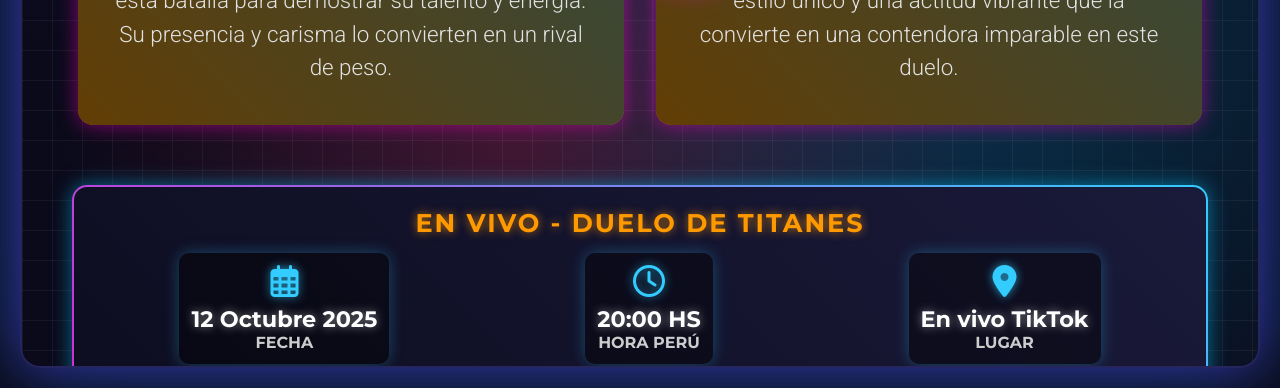
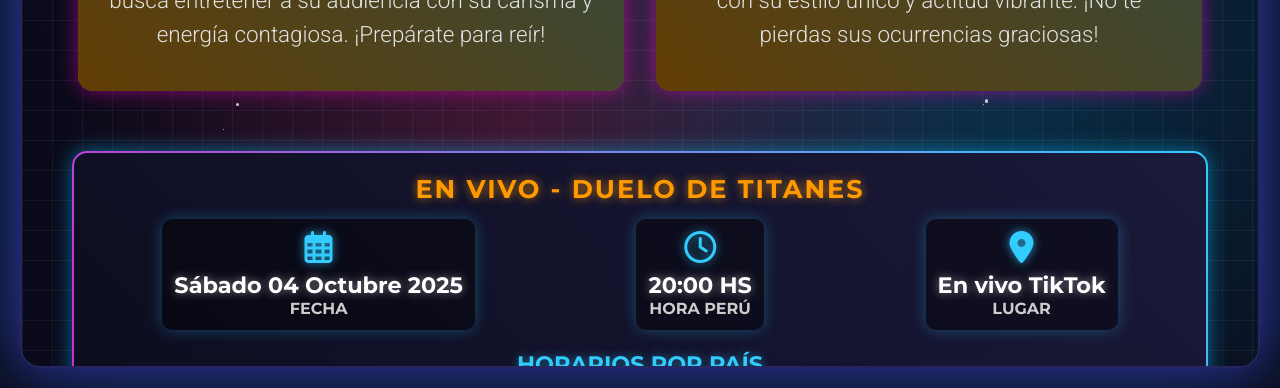
Before and after one commit to Quispee/flayer, a plain HTML site: page index.html in a window 1280 px wide. Shown: the part 752-1140 px from the top of the page. Drawn offline with Linux system fonts and the light colour scheme.

Commit message:
Update index.html
sd

```diff
--- a/index.html
+++ b/index.html
@@ -645,7 +645,7 @@
 
       <div class="header">
         <h1 class="vs-title">VS</h1>
-        <p class="subtitle">Batalla Épica con Retos - 8:00 pm Hora Peruana</p>
+        <p class="subtitle">Batalla Épica con Retos - Sábado 8:00 pm Hora Peruana</p>
       </div>
 
       <div class="battle-area">
@@ -653,7 +653,7 @@
           <div class="artist-image" style="background-image:url('jorge.jpg');"></div>
           <h2 class="artist-name">Jorge</h2>
           <p class="artist-desc">
-            Con gran estilo y determinación, Jorge llega a esta batalla para demostrar su talento y energía. Su presencia y carisma lo convierten en un rival de peso.
+            Creador de contenido divertido que siempre busca entretener a su audiencia con su carisma y energía contagiosa. ¡Prepárate para reír!
           </p>
         </div>
 
@@ -663,7 +663,7 @@
           <div class="artist-image" style="background-image:url('carito.jpg');"></div>
           <h2 class="artist-name">Carito</h2>
           <p class="artist-desc">
-            Con carisma y fuerza, Carito deslumbra con su estilo único y una actitud vibrante que la convierte en una contendora imparable en este duelo.
+            Creadora de contenido divertido que deslumbra con su estilo único y actitud vibrante. ¡No te pierdas sus ocurrencias graciosas!
           </p>
         </div>
       </div>
@@ -673,7 +673,7 @@
         <div class="event-details">
           <div class="detail">
             <i class="far fa-calendar-alt"></i>
-            <div class="detail-value">12 Octubre 2025</div>
+            <div class="detail-value">Sábado 04 Octubre 2025</div>
             <div class="detail-name">Fecha</div>
           </div>
           <div class="detail">
@@ -708,7 +708,36 @@
   </div>
 
   <script>
-    // script de partículas igual al que ya tenías
+    // Crear partículas flotantes
+    document.addEventListener('DOMContentLoaded', function() {
+      const particlesContainer = document.getElementById('particles');
+      const particleCount = 50;
+
+      for (let i = 0; i < particleCount; i++) {
+        const particle = document.createElement('div');
+        particle.classList.add('particle');
+
+        // Posición aleatoria
+        const left = Math.random() * 100;
+        const top = Math.random() * 100;
+
+        // Tamaño aleatorio
+        const size = Math.random() * 3 + 1;
+
+        // Duración de animación aleatoria
+        const duration = Math.random() * 10 + 5;
+        const delay = Math.random() * 5;
+
+        particle.style.left = `${left}%`;
+        particle.style.top = `${top}%`;
+        particle.style.width = `${size}px`;
+        particle.style.height = `${size}px`;
+        particle.style.animationDuration = `${duration}s`;
+        particle.style.animationDelay = `${delay}s`;
+
+        particlesContainer.appendChild(particle);
+      }
+    });
   </script>
 </body>
 </html>
```
Lines whose indentation alone changed are shown as unchanged.
